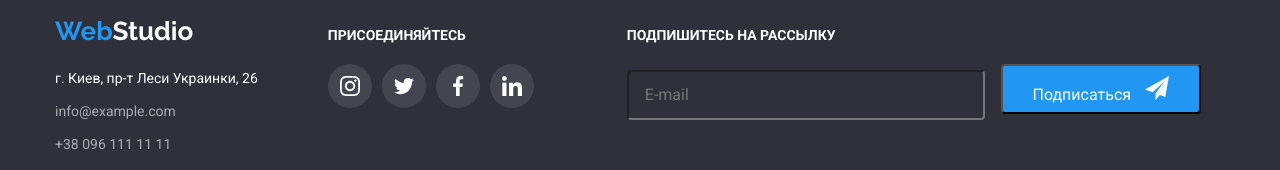
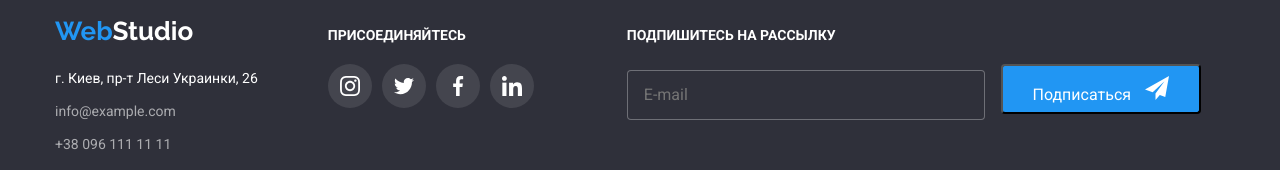
Before and after one commit to Togzhan22/goit-markup-hw-06, a plain HTML site: page index.html in a window 1280 px wide. Shown: the part 2719-2889 px from the top of the page. Drawn offline with nearby package versions, Linux system fonts and the light colour scheme.

Commit message:
Изменили форму в футере

```diff
--- a/css/styles.css
+++ b/css/styles.css
@@ -900,6 +900,7 @@
         color: rgba(255, 255, 255, 0.6);
         background-color: var(--primary-text-color-theme-dark);
         border-radius: 4px;
+        border: 1px solid rgba(255, 255, 255, 0.3)
     }
 
     .subscribe {
```
